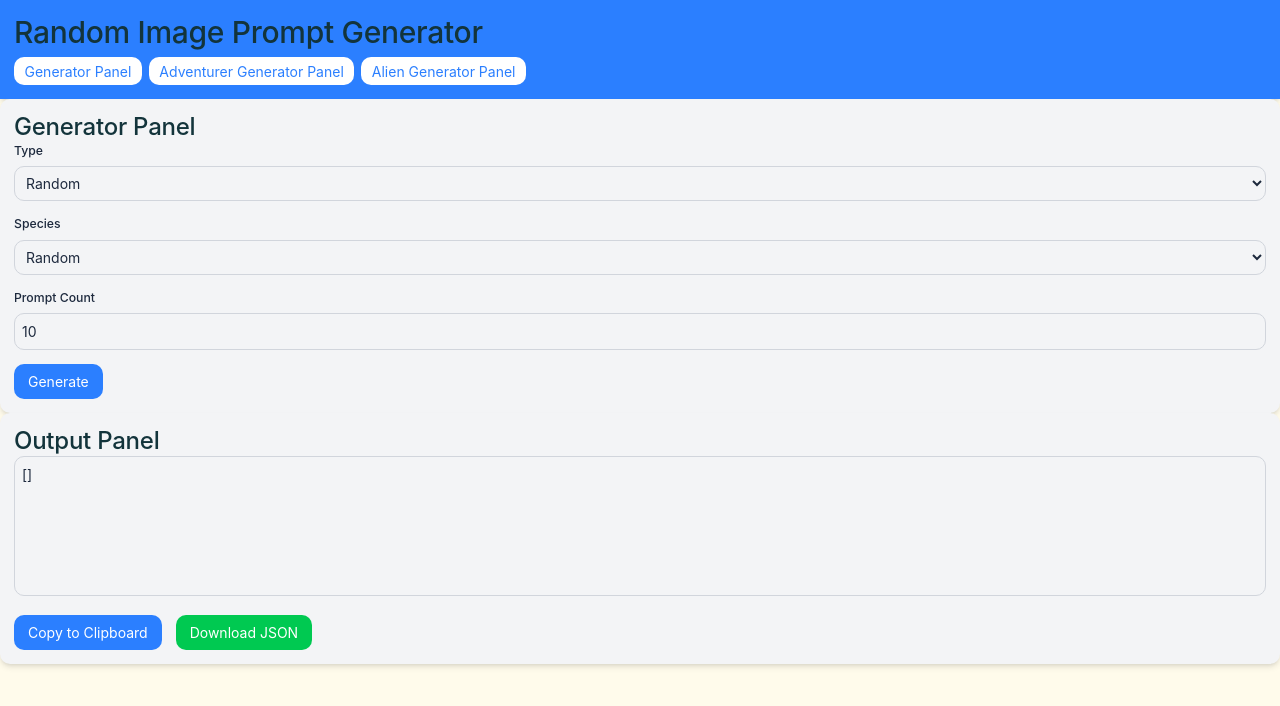
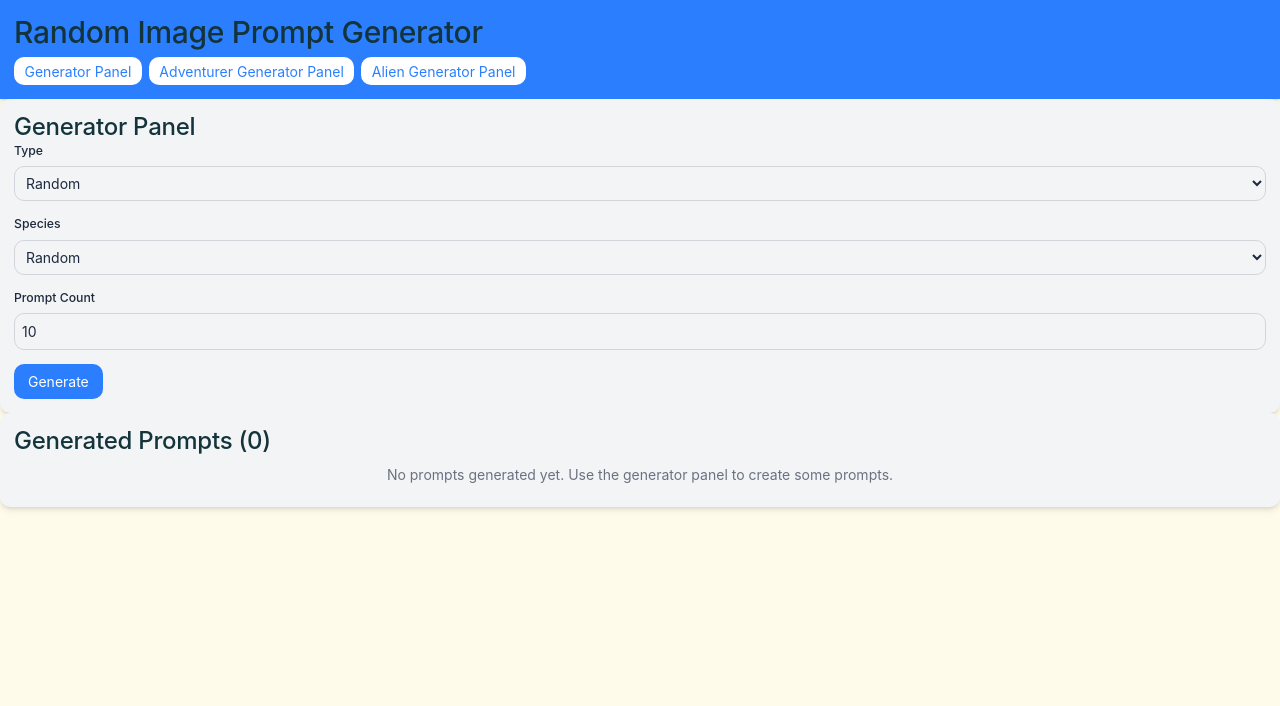
Before and after one commit to Kalaith/PromptGenerator, a React (Vite) app in the folder frontend/: page / in a window 1280 px wide. Shown: the top 706 px of the page. Built offline with nearby package versions, Linux system fonts and the light colour scheme; a web font is replaced by a local one.

Commit message:
refactor: implement Zustand for state management and enhance prompt handling across components

```diff
--- a/frontend/package.json
+++ b/frontend/package.json
@@ -7,7 +7,8 @@
     "dev": "vite",
     "build": "tsc -b && vite build",
     "lint": "eslint .",
-    "preview": "vite preview"
+    "preview": "vite preview",
+    "type-check": "tsc --noEmit"
   },
   "dependencies": {
     "@tailwindcss/vite": "^4.1.10",
--- a/frontend/src/App.tsx
+++ b/frontend/src/App.tsx
@@ -1,37 +1,33 @@
 import './styles/globals.css';
-import React, { useEffect, useState } from 'react';
+import React, { useState } from 'react';
 import Header from './components/Header';
 import GeneratorPanel from './components/GeneratorPanel';
 import OutputPanel from './components/OutputPanel';
 import AdventurerGeneratorPanel from './components/AdventurerGeneratorPanel';
 import AlienGeneratorPanel from './components/AlienGeneratorPanel';
-import type { PromptsPayload } from './types/Prompt';
+import { usePromptStore } from './stores/promptStore';
 
 const App: React.FC = () => {
-  const [promptsPayload, setPromptsPayload] = useState<PromptsPayload>({ image_prompts: [] });
   const [activePanel, setActivePanel] = useState<'generator' | 'adventurer' | 'alien'>('generator');
+  const clearAll = usePromptStore((state) => state.clearAll);
 
-  // Clear generated output when switching panels so the OutputPanel textarea resets
-  useEffect(() => {
-    setPromptsPayload({ image_prompts: [] });
-  }, [activePanel]);
-
-  const updatePrompts = (payload: PromptsPayload) => {
-    setPromptsPayload(payload);
+  const handlePanelChange = (panel: 'generator' | 'adventurer' | 'alien') => {
+    clearAll(); // Clear generated output when switching panels
+    setActivePanel(panel);
   };
 
   return (
     <div className="min-h-screen bg-amber-50 text-slate-800">
-      <Header setActivePanel={setActivePanel} />
+      <Header setActivePanel={handlePanelChange} />
       <main className="main-content">
         {activePanel === 'generator' ? (
-          <GeneratorPanel updatePrompts={updatePrompts} />
+          <GeneratorPanel />
         ) : activePanel === 'adventurer' ? (
-          <AdventurerGeneratorPanel updatePrompts={updatePrompts} />
+          <AdventurerGeneratorPanel />
         ) : (
-          <AlienGeneratorPanel updatePrompts={updatePrompts} />
+          <AlienGeneratorPanel />
         )}
-        <OutputPanel generatedJSON={JSON.stringify(promptsPayload.image_prompts, null, 2)} errors={promptsPayload.errors} />
+        <OutputPanel />
       </main>
     </div>
   );
--- a/frontend/src/components/AdventurerGeneratorPanel.tsx
+++ b/frontend/src/components/AdventurerGeneratorPanel.tsx
@@ -1,14 +1,12 @@
 import React, { useState } from 'react';
 import { adventurerRaces, generateAdventurerPrompt } from '../utils/adventurerGenerator';
-import type { PromptsPayload } from '../types/Prompt';
+import { usePromptStore } from '../stores/promptStore';
 
-interface AdventurerGeneratorPanelProps {
-  updatePrompts: (prompts: PromptsPayload) => void;
-}
-
-const AdventurerGeneratorPanel: React.FC<AdventurerGeneratorPanelProps> = ({ updatePrompts }) => {
+const AdventurerGeneratorPanel: React.FC = () => {
   const [race, setRace] = useState<string>('random');
   const [promptCount, setPromptCount] = useState<number>(10);
+
+  const addGeneratedPrompts = usePromptStore((state) => state.addGeneratedPrompts);
 
   const handleGenerate = () => {
     const safeCount = Math.max(1, Math.floor(Number(promptCount) || 1));
@@ -17,7 +15,7 @@ const AdventurerGeneratorPanel: React.FC<AdventurerGeneratorPanelProps> = ({ upd
       return { ...p, id: String(p.id) };
     });
 
-    updatePrompts({ image_prompts: prompts });
+    addGeneratedPrompts(prompts);
   };
 
   return (
--- a/frontend/src/components/AlienGeneratorPanel.tsx
+++ b/frontend/src/components/AlienGeneratorPanel.tsx
@@ -1,12 +1,8 @@
 import React, { useState } from 'react';
 import { speciesClasses, generateAlienPrompt, artisticStyles, environments, universalTraits, climatePreferences, positiveTraitVisuals, negativeTraitVisuals, genders } from '../utils/alienGenerator';
-import type { PromptsPayload } from '../types/Prompt';
+import { usePromptStore } from '../stores/promptStore';
 
-interface AlienGeneratorPanelProps {
-  updatePrompts: (prompts: PromptsPayload) => void;
-}
-
-const AlienGeneratorPanel: React.FC<AlienGeneratorPanelProps> = ({ updatePrompts }) => {
+const AlienGeneratorPanel: React.FC = () => {
   const [speciesClass, setSpeciesClass] = useState<string>('random');
   const [promptCount, setPromptCount] = useState<number>(10);
   const [style, setStyle] = useState<string>('random');
@@ -15,6 +11,8 @@ const AlienGeneratorPanel: React.FC<AlienGeneratorPanelProps> = ({ updatePrompts
   const [positiveTrait, setPositiveTrait] = useState<string>('random');
   const [negativeTrait, setNegativeTrait] = useState<string>('random');
   const [gender, setGender] = useState<string>('random');
+
+  const addGeneratedPrompts = usePromptStore((state) => state.addGeneratedPrompts);
 
   const handleGenerate = () => {
     const safeCount = Math.max(1, Math.floor(Number(promptCount) || 1));
@@ -30,7 +28,8 @@ const AlienGeneratorPanel: React.FC<AlienGeneratorPanelProps> = ({ updatePrompts
       );
       return { ...p, id: String(p.id) };
     });
-    updatePrompts({ image_prompts: prompts });
+
+    addGeneratedPrompts(prompts);
   };
 
   return (
--- a/frontend/src/components/GeneratorPanel.tsx
+++ b/frontend/src/components/GeneratorPanel.tsx
@@ -4,7 +4,7 @@ import { monsterData } from '../utils/monsterData';
 import { monsterGirlData } from '../utils/monsterGirlData';
 import { generatePrompts } from '../utils/promptGenerator';
 import { SpeciesData } from '../types/SpeciesData';
-import type { PromptsPayload } from '../types/Prompt';
+import { usePromptStore } from '../stores/promptStore';
 
 type DataSources = Record<string, Record<string, SpeciesData>>;
 
@@ -14,15 +14,13 @@ const dataSources: DataSources = {
   monsterGirl: monsterGirlData,
 };
 
-interface GeneratorPanelProps {
-  updatePrompts: (prompts: PromptsPayload) => void;
-}
-
-const GeneratorPanel: React.FC<GeneratorPanelProps> = ({ updatePrompts }) => {
+const GeneratorPanel: React.FC = () => {
   const [type, setType] = useState<'animalGirl' | 'monster' | 'monsterGirl' | 'random'>('random');
   const [species, setSpecies] = useState<string>(() => 'random');
   const [promptCount, setPromptCount] = useState<number>(10);
   const [error, setError] = useState<string | null>(null);
+
+  const addGeneratedPrompts = usePromptStore((state) => state.addGeneratedPrompts);
 
   const data = type === 'random' ? undefined : dataSources[type as keyof typeof dataSources];
 
@@ -44,7 +42,10 @@ const GeneratorPanel: React.FC<GeneratorPanelProps> = ({ updatePrompts }) => {
     if (result.errors && result.errors.length) {
       setError(result.errors.join('; '));
     }
-    updatePrompts(result);
+
+    if (result.image_prompts && result.image_prompts.length > 0) {
+      addGeneratedPrompts(result.image_prompts);
+    }
   };
 
   return (
--- a/frontend/src/components/Header.tsx
+++ b/frontend/src/components/Header.tsx
@@ -1,4 +1,4 @@
-import React, { useState } from 'react';
+import React from 'react';
 
 const Header: React.FC<{ setActivePanel: (panel: 'generator' | 'adventurer' | 'alien') => void }> = ({ setActivePanel }) => {
   return (
--- a/frontend/src/components/OutputPanel.tsx
+++ b/frontend/src/components/OutputPanel.tsx
@@ -1,13 +1,11 @@
 import React from 'react';
-import type { PromptsPayload } from '../types/Prompt';
+import { usePromptStore } from '../stores/promptStore';
 
-interface OutputPanelProps {
-  generatedJSON: string;
-  // Accept undefined explicitly to be compatible with callers that pass maybe-undefined values
-  errors?: string[] | undefined;
-}
+const OutputPanel: React.FC = () => {
+  const { generatedPrompts, favorites, addToFavorites, removeFromFavorites } = usePromptStore();
 
-const OutputPanel: React.FC<OutputPanelProps> = ({ generatedJSON, errors }) => {
+  const generatedJSON = JSON.stringify(generatedPrompts, null, 2);
+
   const handleCopy = () => {
     navigator.clipboard.writeText(generatedJSON);
     alert('Copied to clipboard!');
@@ -18,29 +16,71 @@ const OutputPanel: React.FC<OutputPanelProps> = ({ generatedJSON, errors }) => {
     const url = URL.createObjectURL(blob);
     const link = document.createElement('a');
     link.href = url;
-    link.download = 'generated.json';
+    link.download = 'generated-prompts.json';
     link.click();
     URL.revokeObjectURL(url);
   };
 
+  const toggleFavorite = (promptId: string) => {
+    if (favorites.includes(promptId)) {
+      removeFromFavorites(promptId);
+    } else {
+      addToFavorites(promptId);
+    }
+  };
+
   return (
     <div className="p-4 bg-gray-100 rounded-md shadow-md">
-      <h2 className="text-lg font-semibold mb-4">Output Panel</h2>
-      {errors && errors.length > 0 && (
-        <div className="mb-2 text-red-600">{errors.join('; ')}</div>
+      <h2 className="text-lg font-semibold mb-4">Generated Prompts ({generatedPrompts.length})</h2>
+
+      {generatedPrompts.length === 0 ? (
+        <div className="text-gray-500 text-center py-8">
+          No prompts generated yet. Use the generator panel to create some prompts.
+        </div>
+      ) : (
+        <>
+          <div className="space-y-3 mb-4 max-h-60 overflow-y-auto">
+            {generatedPrompts.map((prompt) => (
+              <div key={prompt.id} className="bg-white p-3 rounded border">
+                <div className="flex justify-between items-start">
+                  <div className="flex-1">
+                    <p className="font-medium text-sm">{prompt.description}</p>
+                    {prompt.negative_prompt && (
+                      <p className="text-gray-600 text-xs mt-1">
+                        <span className="font-medium">Negative:</span> {prompt.negative_prompt}
+                      </p>
                     )}
+                  </div>
+                  <button
+                    onClick={() => toggleFavorite(prompt.id)}
+                    className={`ml-2 p-1 rounded ${
+                      favorites.includes(prompt.id)
+                        ? 'text-yellow-500 hover:text-yellow-600'
+                        : 'text-gray-400 hover:text-yellow-500'
+                    }`}
+                    title={favorites.includes(prompt.id) ? 'Remove from favorites' : 'Add to favorites'}
+                  >
+                    ★
+                  </button>
+                </div>
+              </div>
+            ))}
+          </div>
+
           <textarea
             value={generatedJSON}
             readOnly
-        className="w-full h-40 p-2 border border-gray-300 rounded-md resize-none mb-4"
+            className="w-full h-32 p-2 border border-gray-300 rounded-md resize-none mb-4 text-xs font-mono"
+            placeholder="Generated prompts JSON will appear here..."
           />
+
           <div className="flex space-x-4">
             <button
               onClick={handleCopy}
               disabled={!generatedJSON}
               className={`py-2 px-4 rounded-md ${generatedJSON ? 'bg-blue-500 text-white hover:bg-blue-600' : 'bg-gray-300 text-gray-500 cursor-not-allowed'}`}
             >
-          Copy to Clipboard
+              Copy JSON
             </button>
             <button
               onClick={handleDownload}
@@ -50,6 +90,8 @@ const OutputPanel: React.FC<OutputPanelProps> = ({ generatedJSON, errors }) => {
               Download JSON
             </button>
           </div>
+        </>
+      )}
     </div>
   );
 };
--- /dev/null
+++ b/frontend/src/stores/promptStore.ts
@@ -0,0 +1,95 @@
+import { create } from 'zustand';
+import { persist } from 'zustand/middleware';
+import type { Prompt } from '../types/Prompt';
+
+interface PromptState {
+  generatedPrompts: Prompt[];
+  favorites: string[];
+  history: Prompt[];
+  currentPrompt: Prompt | null;
+  preferences: {
+    defaultTags: string[];
+    includeNegativePrompt: boolean;
+    saveHistory: boolean;
+  };
+}
+
+interface PromptActions {
+  addGeneratedPrompts: (prompts: Prompt[]) => void;
+  addToFavorites: (promptId: string) => void;
+  removeFromFavorites: (promptId: string) => void;
+  setCurrentPrompt: (prompt: Prompt | null) => void;
+  updatePreferences: (preferences: Partial<PromptState['preferences']>) => void;
+  clearHistory: () => void;
+  clearAll: () => void;
+}
+
+type PromptStore = PromptState & PromptActions;
+
+export const usePromptStore = create<PromptStore>()(
+  persist(
+    (set) => ({
+      // State
+      generatedPrompts: [],
+      favorites: [],
+      history: [],
+      currentPrompt: null,
+      preferences: {
+        defaultTags: [],
+        includeNegativePrompt: true,
+        saveHistory: true,
+      },
+
+      // Actions
+      addGeneratedPrompts: (prompts) =>
+        set((state) => {
+          const newPrompts = prompts.filter(
+            (p) => !state.generatedPrompts.some((existing) => existing.id === p.id)
+          );
+          return {
+            generatedPrompts: [...state.generatedPrompts, ...newPrompts],
+            history: state.preferences.saveHistory
+              ? [...state.history, ...newPrompts].slice(-50) // Keep last 50
+              : state.history,
+          };
+        }),
+
+      addToFavorites: (promptId) =>
+        set((state) => ({
+          favorites: state.favorites.includes(promptId)
+            ? state.favorites
+            : [...state.favorites, promptId],
+        })),
+
+      removeFromFavorites: (promptId) =>
+        set((state) => ({
+          favorites: state.favorites.filter((id) => id !== promptId),
+        })),
+
+      setCurrentPrompt: (prompt) => set({ currentPrompt: prompt }),
+
+      updatePreferences: (newPreferences) =>
+        set((state) => ({
+          preferences: { ...state.preferences, ...newPreferences },
+        })),
+
+      clearHistory: () => set({ history: [], generatedPrompts: [] }),
+
+      clearAll: () =>
+        set({
+          generatedPrompts: [],
+          favorites: [],
+          history: [],
+          currentPrompt: null,
+        }),
+    }),
+    {
+      name: 'anime-prompt-storage',
+      partialize: (state) => ({
+        favorites: state.favorites,
+        history: state.history,
+        preferences: state.preferences,
+      }),
+    }
+  )
+);
--- a/frontend/src/utils/id.ts
+++ b/frontend/src/utils/id.ts
@@ -6,7 +6,7 @@ export function getId(): string {
     if (maybeCrypto && typeof maybeCrypto.randomUUID === 'function') {
       return maybeCrypto.randomUUID();
     }
-  } catch (e) {
+  } catch {
     // ignore and fall through to fallback
   }
 
```
Also changed, not shown: frontend/eslint.config.js (added, +28 -0 lines), frontend/src/utils/alienGenerator.ts (+4 -4 lines), frontend/src/utils/promptGenerator.ts (+24 -18 lines), 2 other files (tests, documents, lock files or other folders). Lines whose indentation alone changed are shown as unchanged.
